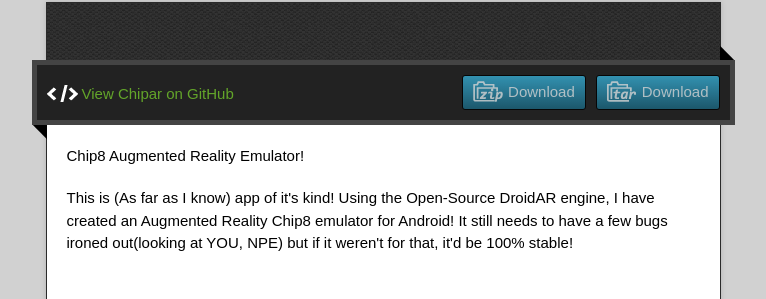
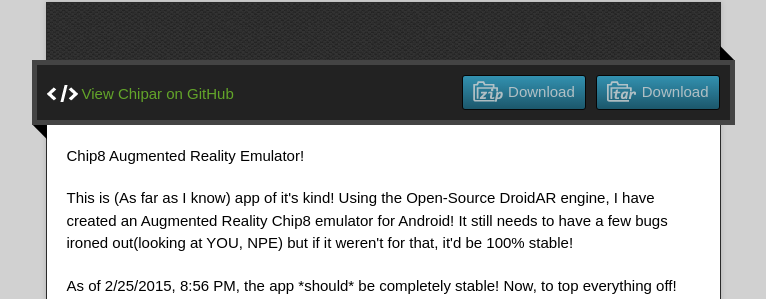
Before and after one commit to shutterbug2000/ChipAR, a plain HTML site: page index.html in a window 1280 px wide. Shown: the part 128-427 px from the top of the page, without its empty margins (257-1023 px from the left). Drawn offline with nearby package versions, Linux system fonts and the light colour scheme.

Commit message:
Update index.html

```diff
--- a/index.html
+++ b/index.html
@@ -38,6 +38,7 @@
         <article class="markdown-body">
           <p>Chip8 Augmented Reality Emulator!</p>
           <p>This is (As far as I know) app of it's kind! Using the Open-Source DroidAR engine, I have created an Augmented Reality Chip8 emulator for Android! It still needs to have a few bugs ironed out(looking at YOU, NPE) but if it weren't for that, it'd be 100% stable!</p>
+          <p>As of 2/25/2015, 8:56 PM, the app *should* be completely stable! Now, to top everything off!</p>
         </article>
       </div>
     </div>
```
